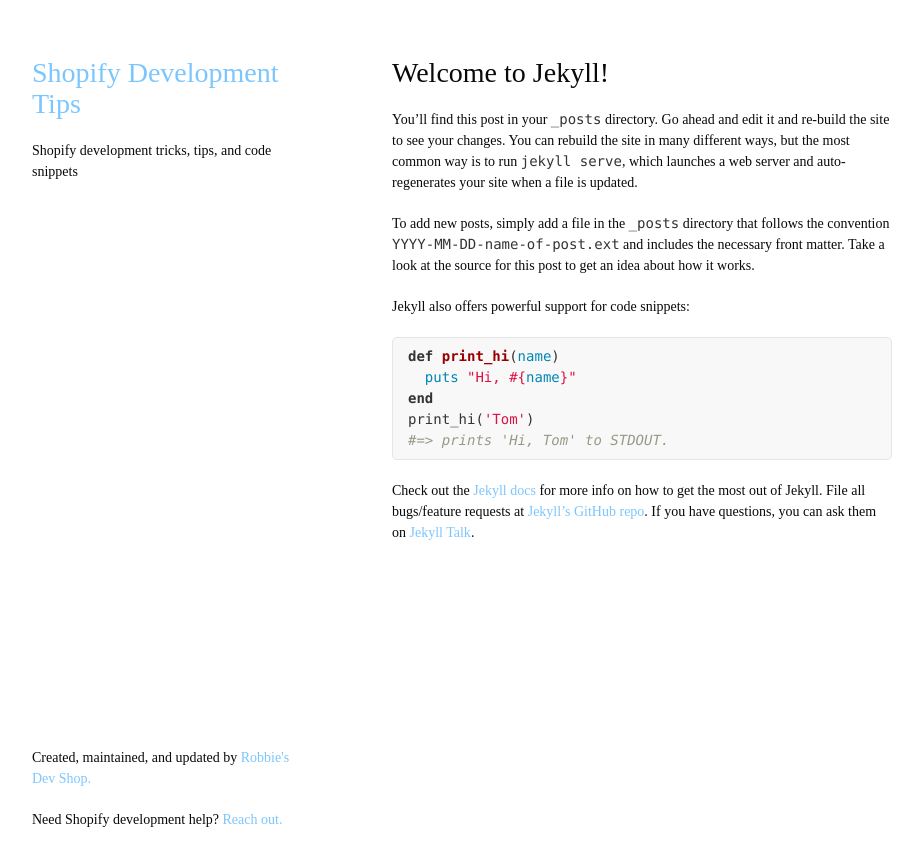
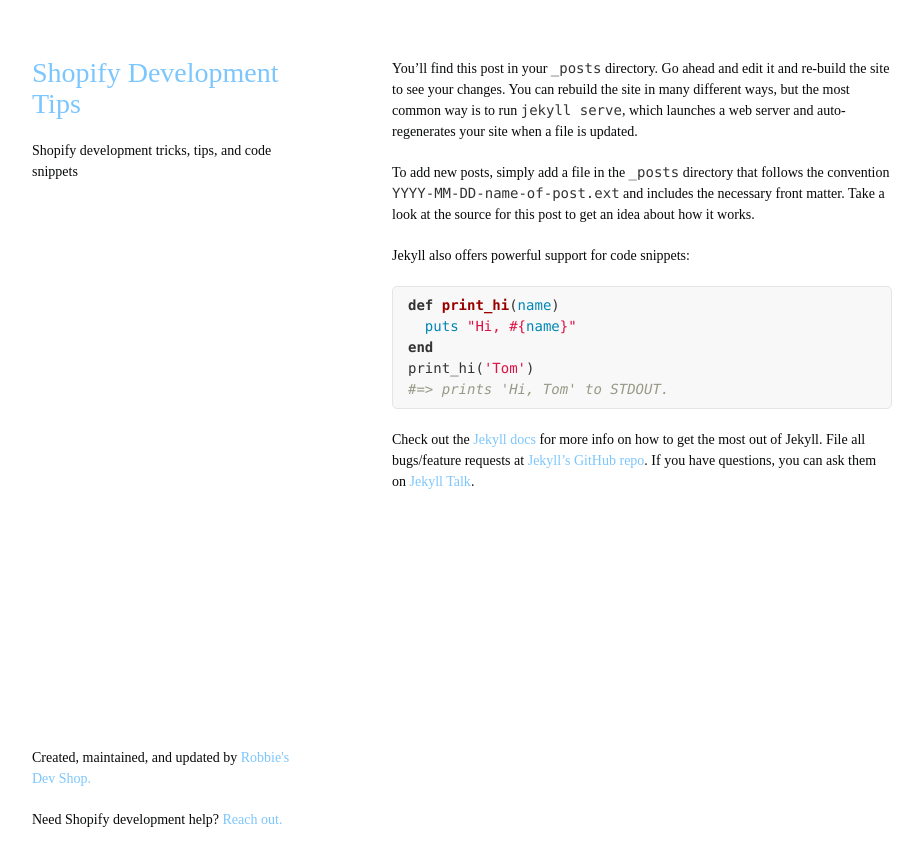
Before and after one commit to robbiesh/blog, a Jekyll site: the page built from _posts/2018-11-27-welcome-to-jekyll.markdown, in a window 1280 px wide. Shown: the top 866 px of the page, without its empty margins (178-1101 px from the left). Built offline with Jekyll 4.4.1, drawn with Linux system fonts in a browser that asks for light colours; some web fonts are replaced.

Commit message:
rel paths

```diff
--- a/_config.yml
+++ b/_config.yml
@@ -13,16 +13,14 @@
 # you will see them accessed via {{ site.title }}, {{ site.email }}, and so on.
 # You can create any custom variable you would like, and they will be accessible
 # in the templates via {{ site.myvariable }}.
-title: Your awesome title
+title: Shopify Development Tips
 email: your-email@example.com
 description: >- # this means to ignore newlines until "baseurl:"
   Write an awesome description for your new site here. You can edit this
   line in _config.yml. It will appear in your document head meta (for
   Google search results) and in your feed.xml site description.
-baseurl: "" # the subpath of your site, e.g. /blog
-url: "" # the base hostname & protocol for your site, e.g. http://example.com
-twitter_username: jekyllrb
-github_username:  jekyll
+# baseurl: "/blog" # the subpath of your site, e.g. /blog
+# url: "https://robbiesdevshop.com" # the base hostname & protocol for your site, e.g. http://example.com
 
 # Build settings
 markdown: kramdown
--- a/_layouts/default.html
+++ b/_layouts/default.html
@@ -5,13 +5,11 @@
     <meta http-equiv="X-UA-Compatible" content="chrome=1">
     <title>Shopify Development Tips</title>
 
-    <link href="{{base}}/assets/img/favicon.png" rel="shortcut icon" type="image/png">
+    <link href="/assets/img/favicon.png" rel="shortcut icon" type="image/png">
     <link rel="stylesheet" rel="preload" href="https://use.typekit.net/uvx0qce.css" as="style" crossorigin>
 
-    {% include base.html %}
-
-    <link rel="stylesheet" href="{{base}}/assets/css/styles.css">
-    <link rel="stylesheet" href="{{base}}/assets/css/pygment_trac.css">
+    <link rel="stylesheet" href="{{site.url}}/assets/css/styles.css">
+    <link rel="stylesheet" href="{{site.url}}/assets/css/pygment_trac.css">
     <meta name="viewport" content="width=device-width">
     <!--[if lt IE 9]>
     <script src="//html5shiv.googlecode.com/svn/trunk/html5.js"></script>
@@ -20,7 +18,7 @@
   <body>
     <div class="wrapper">
       <header>
-        <h1><a href="{{base}}">Shopify Development Tips</a></h1>
+        <h1><a href="{{site.url}}">Shopify Development Tips</a></h1>
         <p>Shopify development tricks, tips, and code snippets</p>
       </header>
 
@@ -33,7 +31,7 @@
         <p>Need Shopify development help? <a href="mailto:hey@robbiesdevshop.com" target="_blank" class="reach-out" title="Contact Email">Reach out.</a></p>
       </footer>
     </div>
-    <script src="{{base}}/assets/js/scale.fix.js"></script>
+    <script src="{{site.url}}/assets/js/scale.fix.js"></script>
 
     <!-- Global site tag (gtag.js) - Google Analytics -->
     <script async src="https://www.googletagmanager.com/gtag/js?id=UA-9758664-37"></script>
--- a/_layouts/post.html
+++ b/_layouts/post.html
@@ -1,6 +1,4 @@
 ---
 layout: default
 ---
-
-<h1>{{ page.title }}</h1>
 {{ content }}
--- a/_posts/2018-11-27-welcome-to-jekyll.markdown
+++ b/_posts/2018-11-27-welcome-to-jekyll.markdown
@@ -2,6 +2,7 @@
 layout: post
 title:  "Welcome to Jekyll!"
 date:   2018-11-27 10:27:36 -0500
+categories: jekyll update
 ---
 You’ll find this post in your `_posts` directory. Go ahead and edit it and re-build the site to see your changes. You can rebuild the site in many different ways, but the most common way is to run `jekyll serve`, which launches a web server and auto-regenerates your site when a file is updated.
 
```
Also changed, not shown: 404.html (+0 -14 lines), Gemfile.lock.
